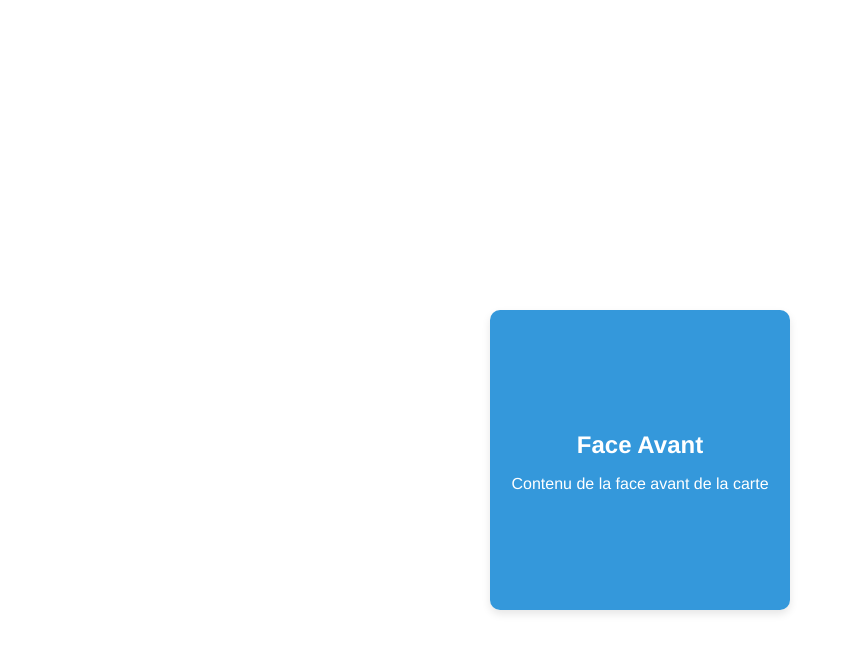
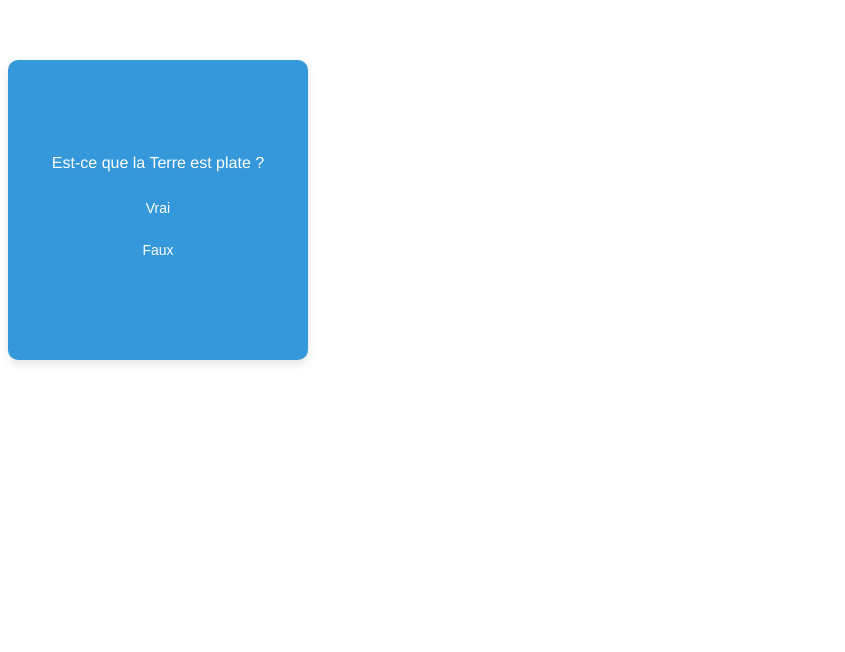
Before and after one commit to NightOfHorror/Vue, a Vue app in the folder frontend/: page /#/ in a window 1280 px wide. Shown: the top 652 px of the page, without its empty margins (0-845 px from the left). Built offline with nearby package versions, Linux system fonts and the light colour scheme.

Commit message:
flip on click on answer

```diff
--- a/frontend/src/components/FlipCard.vue
+++ b/frontend/src/components/FlipCard.vue
@@ -1,15 +1,15 @@
 <template>
-    <div class="flip-card-container">
-      <div class="flip-card" @click="flipCard">
-        <div class="flip-card-inner" :class="{ flipped: isFlipped }">
-          <div class="flip-card-front">
-            <!-- Contenu de la face avant de la carte -->
-            <slot name="frontContent">Front Content</slot>
-          </div>
-          <div class="flip-card-back">
-            <!-- Contenu de la face arrière de la carte -->
-            <slot name="backContent">Back Content</slot>
-          </div>
+    <div class="flip-card" @click="handleCardClick">
+      <div class="flip-card-inner" :class="{ flipped: isFlipped }">
+        <div class="flip-card-front">
+          <!-- Contenu de la face avant de la carte (question) -->
+          <div class="question">{{ currentQuestion.question }}</div>
+          <button @click="answerQuestion(true)">Vrai</button>
+          <button @click="answerQuestion(false)">Faux</button>
+        </div>
+        <div class="flip-card-back">
+          <!-- Contenu de la face arrière de la carte (réponse) -->
+          <div class="answer">{{ currentQuestion.answer }}</div>
         </div>
       </div>
     </div>
@@ -20,31 +20,48 @@
     data() {
       return {
         isFlipped: false,
+        questions: [
+          { question: "Est-ce que la Terre est plate ?", answer: "Faux" },
+          { question: "Le Soleil tourne autour de la Terre ?", answer: "Faux" },
+          // Ajoutez d'autres questions et réponses au besoin
+        ],
+        currentQuestionIndex: 0,
+        currentQuestion: {},
       };
     },
     methods: {
-      flipCard() {
-        this.isFlipped = !this.isFlipped;
+      handleCardClick() {
+        // Si la carte est déjà retournée, réinitialiser pour la prochaine question
+        if (this.isFlipped) {
+          this.isFlipped = false;
+          this.currentQuestionIndex = (this.currentQuestionIndex + 1) % this.questions.length;
+          this.currentQuestion = this.questions[this.currentQuestionIndex];
+        } else {
+          // Si la carte est à l'avant, la retourner pour montrer la réponse
+          this.isFlipped = true;
+        }
       },
+      answerQuestion(response) {
+        // Traiter la réponse de l'utilisateur (peut être étendu selon vos besoins)
+        console.log("Réponse:", response);
+      },
+    },
+    mounted() {
+      // Initialiser la première question
+      this.currentQuestion = this.questions[this.currentQuestionIndex];
     },
   };
   </script>
 
   <style scoped>
-  .flip-card-container {
-    display: flex;
-    align-items: center;
-    justify-content: center;
-    height: 100vh; /* Utilisation de la hauteur de la vue pour centrer verticalement */
-  }
-
   .flip-card {
-    width: 300px; /* Ajuster la largeur selon vos préférences */
+    width: 300px;
     height: 300px;
     perspective: 1000px;
     border-radius: 10px;
     overflow: hidden;
     box-shadow: 0 4px 8px rgba(0, 0, 0, 0.1);
+    cursor: pointer;
   }
 
   .flip-card-inner {
@@ -52,10 +69,6 @@
     height: 100%;
     transform-style: preserve-3d;
     transition: transform 0.6s;
-  }
-
-  .flip-card:hover .flip-card-inner {
-    transform: rotateY(180deg);
   }
 
   .flip-card .flip-card-inner.flipped {
@@ -69,12 +82,12 @@
     position: absolute;
     backface-visibility: hidden;
     display: flex;
-    flex-direction: column; /* Ajustement pour aligner correctement le texte */
+    flex-direction: column;
     align-items: center;
     justify-content: center;
     text-align: center;
     padding: 20px;
-    box-sizing: border-box; /* Inclure les marges et les bordures dans la taille totale */
+    box-sizing: border-box;
   }
 
   .flip-card-front {
@@ -87,4 +100,25 @@
     color: #fff;
     transform: rotateY(180deg);
   }
+
+  .question,
+  .answer {
+    margin-bottom: 10px;
+  }
+
+  button {
+    margin-top: 10px;
+    padding: 8px 16px;
+    cursor: pointer;
+    background-color: #3498db;
+    color: #fff;
+    border: none;
+    border-radius: 5px;
+    font-size: 14px;
+    transition: background-color 0.3s;
+  }
+
+  button:hover {
+    background-color: #2980b9;
+  }
   </style>
```
